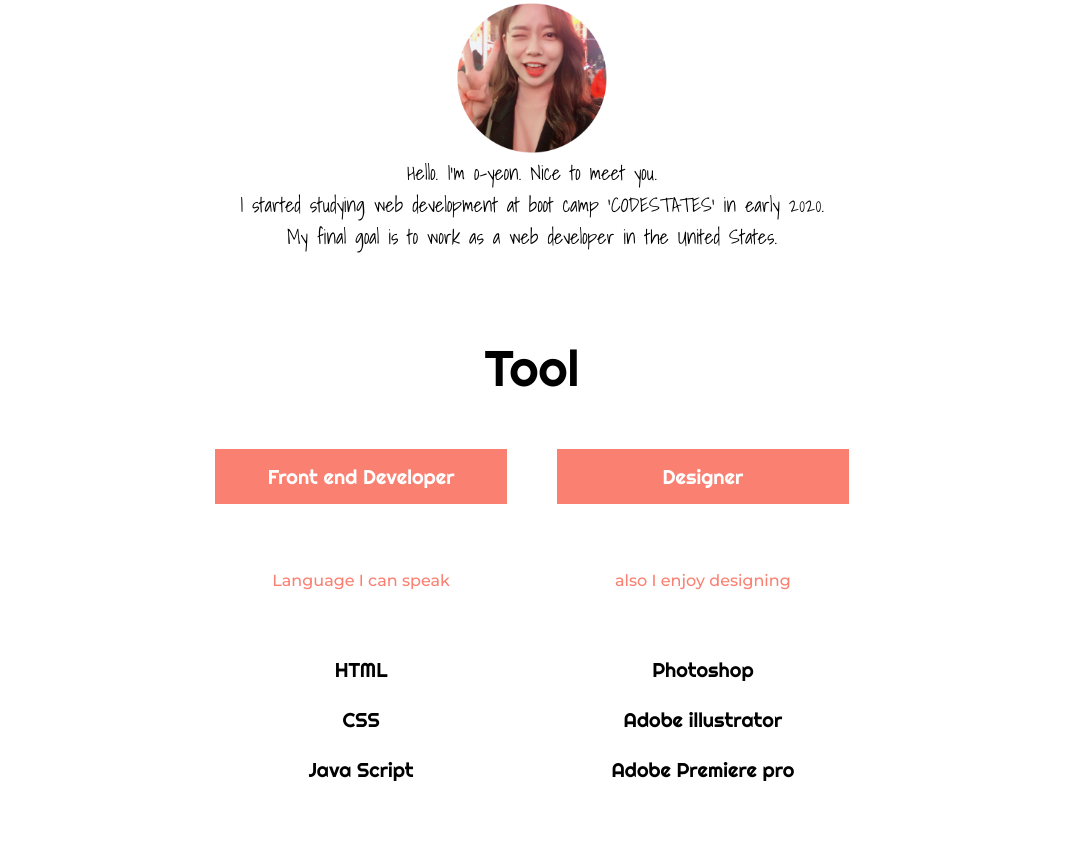
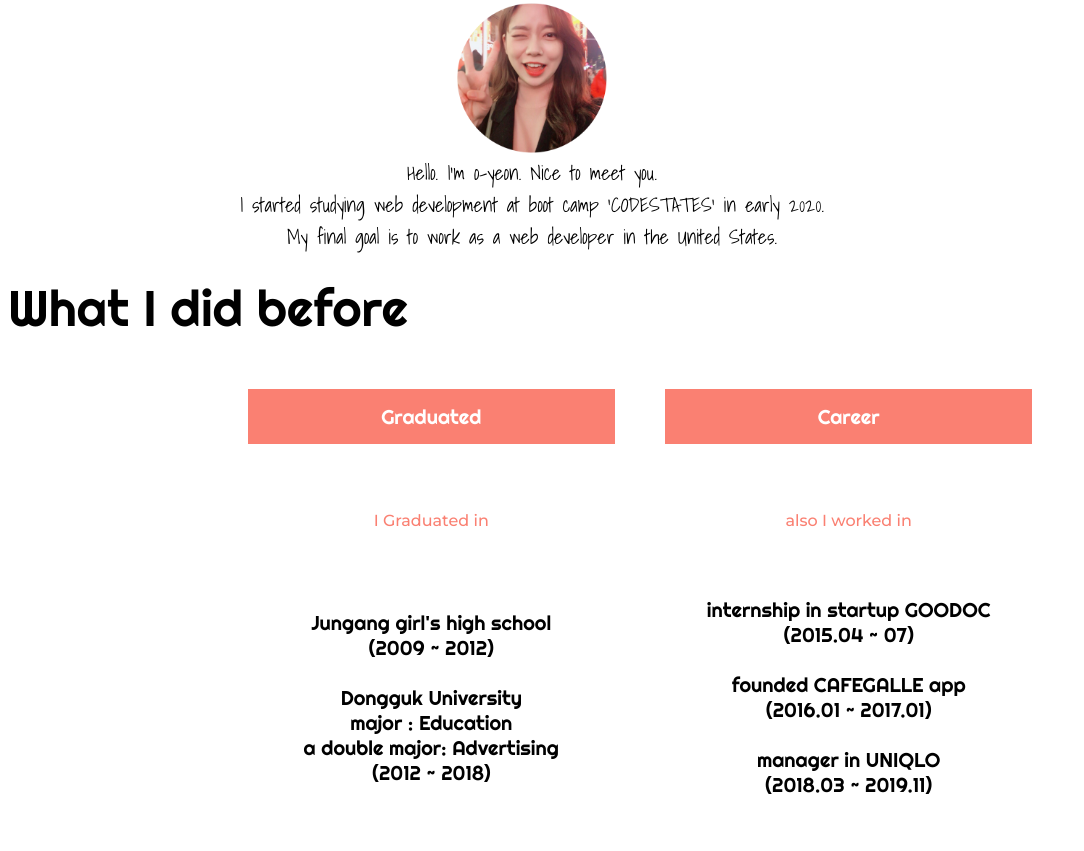
Before and after one commit to oyeon-kwon/oyeon-kwon.github.io, a plain HTML site: page index.html in a window 1280 px wide. Shown: the part 585-1436 px from the top of the page, without its empty margins (0-1084 px from the left). Drawn offline with Linux system fonts and the light colour scheme.

Commit message:
index.html
modified My first website

```diff
--- a/index.html
+++ b/index.html
@@ -25,6 +25,23 @@
             I started studying web development at boot camp 'CODESTATES' in early 2020.<br>
             My final goal is to work as a web developer in the United States.</div>
     </section>
+
+    <section id = "career">
+        <div class = "semibig font"><br><br>What I did before</div>
+
+        <table>
+            <th class = "sml font">Graduated</th>
+            <th class = "sml font">Career</th>
+            <tr><!-- 첫번째 줄 시작 -->
+                <td class = "fontthird salmon">I Graduated in</td>
+                <td class = "fontthird salmon">also I worked in</td>
+            </tr><!-- 첫번째 줄 끝 -->
+            <tr><!-- 두번째 줄 시작 -->
+                <td class = "sml font">Jungang girl's high school<br>(2009 ~ 2012)<br><br>Dongguk University<br>major : Education<br>a double major: Advertising <br>(2012 ~ 2018)<br></td>
+                <td class = "sml font">internship in startup GOODOC<br>(2015.04 ~ 07)<br><br>founded CAFEGALLE app<br>(2016.01 ~ 2017.01)<br><br>manager in UNIQLO<br>(2018.03 ~ 2019.11)</td>
+            </tr><!-- 두번째 줄 끝 -->
+            </table>
+        </section>
 
     <section id = "tool">
     <div class = "semibig font"><br><br>Tool</div>
```
